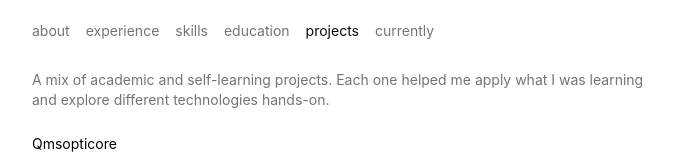
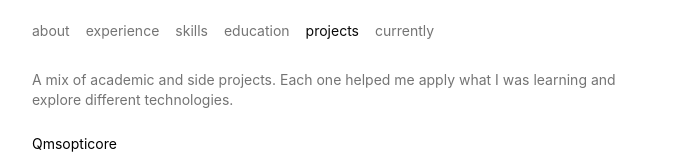
Before and after one commit to Cedrickkk/hulaanmo, a React (Vite) app: page /projects in a window 1280 px wide. Shown: the part 246-402 px from the top of the page, without its empty margins (296-969 px from the left). Built offline with nearby package versions, Linux system fonts and the light colour scheme.

Commit message:
fix: update project description

```diff
--- a/src/data/project.ts
+++ b/src/data/project.ts
@@ -33,7 +33,6 @@ export const projects: Project[] = [
     tech: ["Java", "Data Structures"],
     link: "https://github.com/Cedrickkk/java-console-projects",
   },
-
   {
     name: "QuizCram",
     description:
--- a/src/routes/projects.tsx
+++ b/src/routes/projects.tsx
@@ -9,8 +9,8 @@ function RouteComponent() {
   return (
     <div className="space-y-6">
       <p className="text-sm text-muted-foreground">
-        A mix of academic and self-learning projects. Each one helped me apply
-        what I was learning and explore different technologies hands-on.
+        A mix of academic and side projects. Each one helped me apply what I was
+        learning and explore different technologies.
       </p>
       <ul className="space-y-4">
         {projects.map(({ name, description, tech, link }) => (
```
